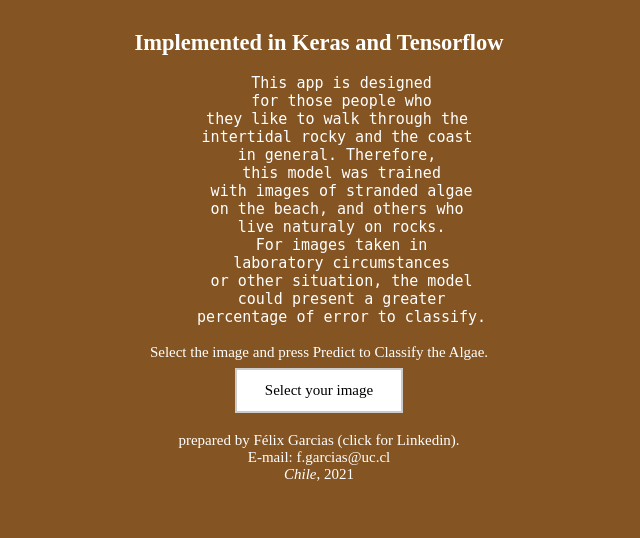
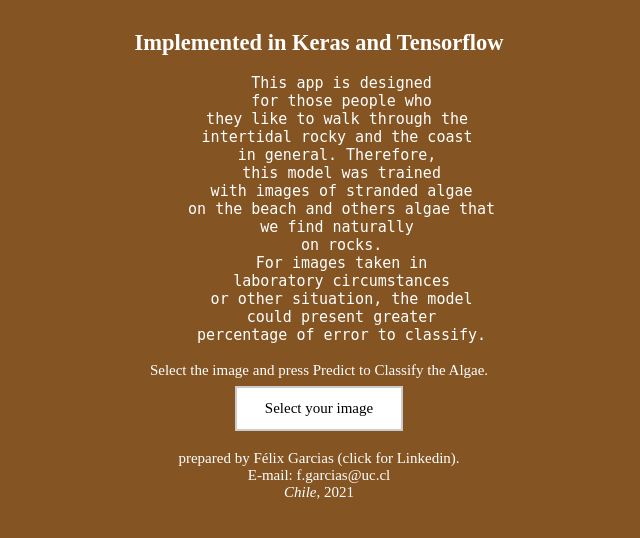
Before and after one commit to Fgarciash/Algae-Classifier, a Flask app: page / in a window 1280 px wide. Shown: the part 34-572 px from the top of the page, without its empty margins (321-961 px from the left). Run offline with Flask 2, Linux system fonts and the light colour scheme; some libraries are stand-ins or nearby versions.

Commit message:
Versión 15

```diff
--- a/templates/index.html
+++ b/templates/index.html
@@ -38,12 +38,13 @@
      in general. Therefore,
      this model was trained
      with images of stranded algae
-     on the beach, and others who
-     live naturaly on rocks.
+     on the beach and others algae that
+     we find naturally
+     on rocks.
      For images taken in
      laboratory circumstances
      or other situation, the model
-     could present a greater
+     could present greater
      percentage of error to classify.
 
 </pre>
```
